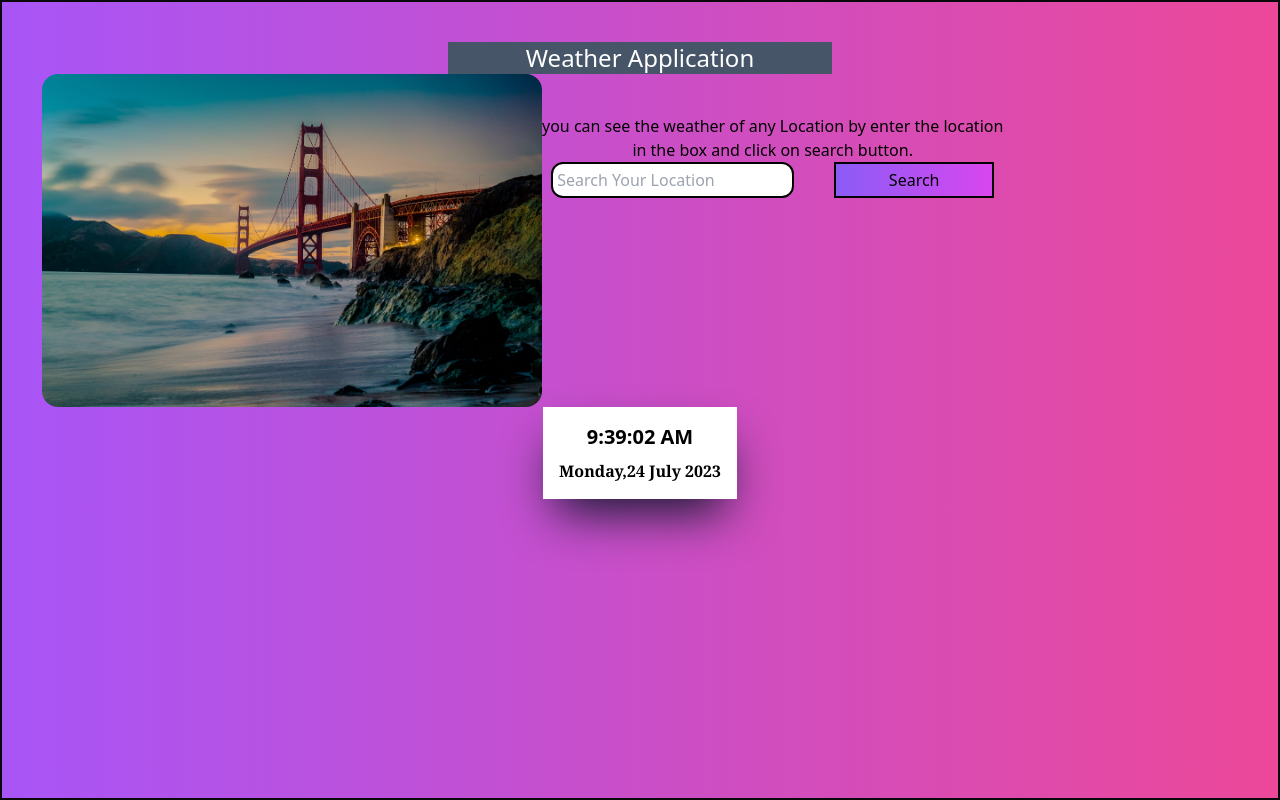
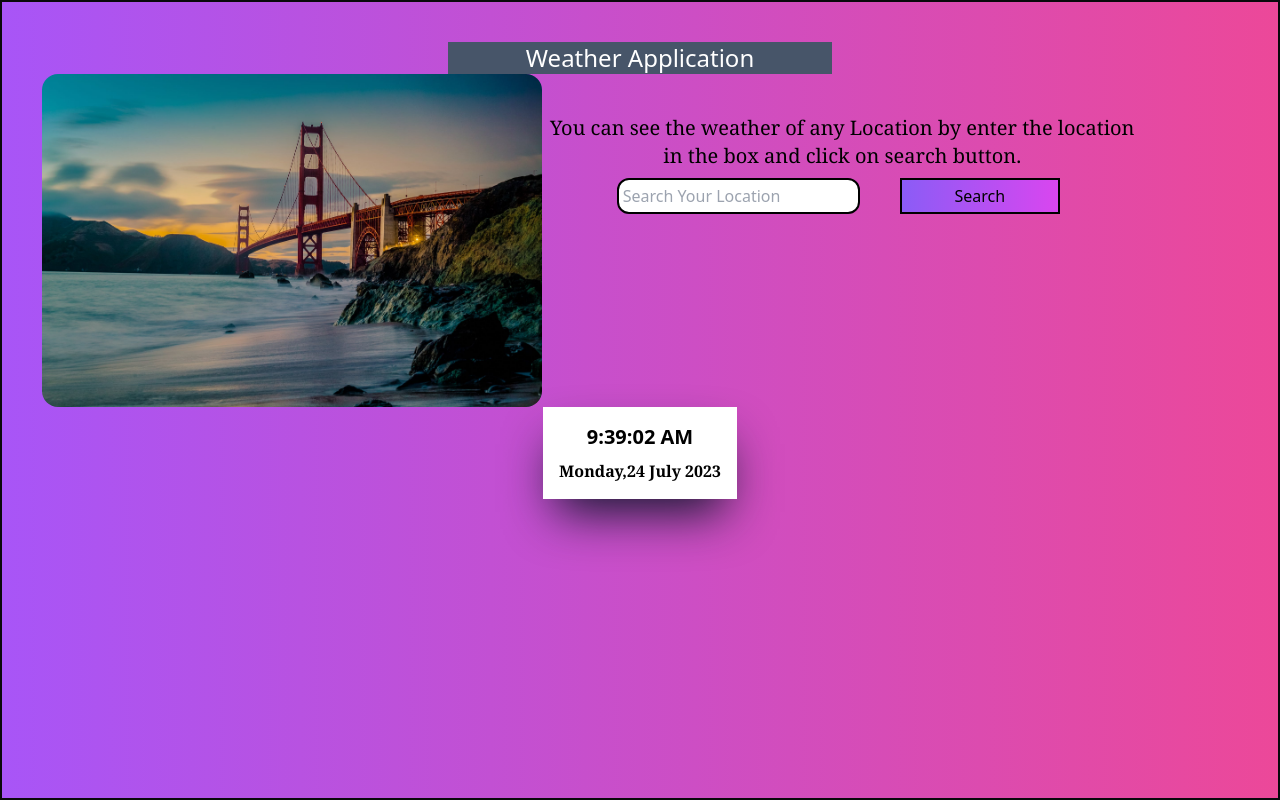
Before and after one commit to ShardaJhagit/liveserver, a React (Create React App) app: page / in a window 1280 px wide. Built offline with nearby package versions, Linux system fonts and the light colour scheme.

Commit message:
update
update

```diff
--- a/src/Show.js
+++ b/src/Show.js
@@ -114,7 +114,7 @@ function Show() {
                             <img src={back} width="500px" height="500px" alt="bg" className="rounded-2xl"  id="i1"></img>
                         </div>
                         <div className="ml-18 mt-10 ">
-                        <p >you can see the weather of any Location by enter the location <br></br>in the box and click on search button.</p>
+                        <p className="text-xl ml-2 mb-2 font-serif">You can see the weather of any Location by enter the location <br></br>in the box and click on search button.</p>
                             <input type="text" placeholder="Search Your Location" onChange={e => setQuery(e.target.value)} value={query} className="p-1 border-2 border-black focus:outline-none focus:ring focus:ring-violet-300 rounded-xl"/>
                             <button onClick={search} className="border-2 border-black bg-gradient-to-r from-violet-500 to-fuchsia-500 p-1  w-40 ml-10 ">Search</button>
                             <div className="font-serif text-center text-3xl mx-auto mt-20 shadow-2xl shadow-slate-900 hover:border-zinc-950 hover: border-solid hover:border-2 w-48 bg-white">
```
